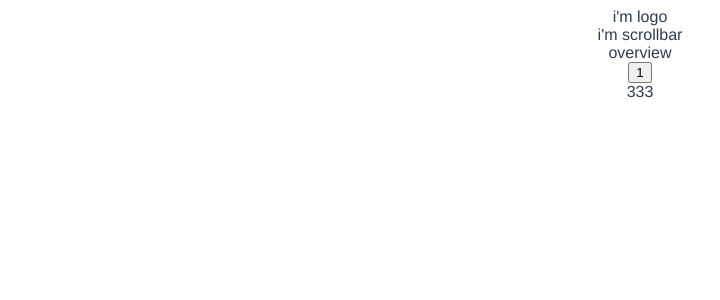
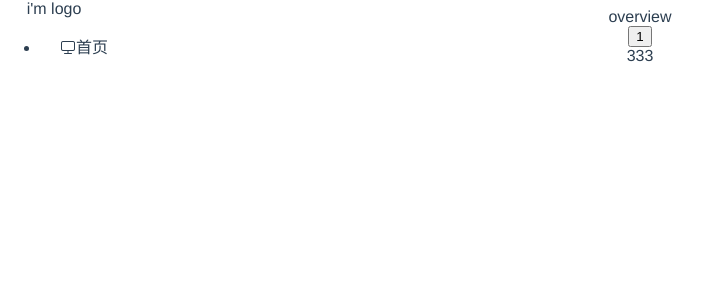
Before and after one commit to OoOo-Billy/vue-admin-by-vite, a Vue app: page /overview in a window 1280 px wide. Shown: the top 300 px of the page, without its empty margins (0-720 px from the left). Built offline with nearby package versions, Linux system fonts and the light colour scheme.

Commit message:
设置路由和导航菜单的关联逻辑

```diff
--- a/src/layout/components/SideBar.vue
+++ b/src/layout/components/SideBar.vue
@@ -1,10 +1,45 @@
 <template>
-  <div>
-    <div>i'm logo</div>
-    <el-scrollbar>i'm scrollbar</el-scrollbar>
+  <div class="side-bar-container">
+    <div class="tesx">i'm logo</div>
+    <el-scrollbar>
+      <el-menu>
+        <template v-for="item in STATIC_ROUTERS">
+          <el-submenu :index="item.name" v-if="item.children">
+            <template #title>
+              <i v-if="item.meta && item.meta.icon" :class="item.meta.icon"></i>
+              <span>{{ item.meta && item.meta.title }}</span>
+            </template>
+            <el-menu-item v-for="i in item.children" :index="i.name">
+              <i v-if="i.meta && i.meta.icon" :class="i.meta.icon"></i>
+              <template #title>
+                <span>{{ i.meta && i.meta.title }}</span>
+              </template>
+            </el-menu-item>
+          </el-submenu>
+          <el-menu-item :index="item.name" v-else>
+            <i v-if="item.meta && item.meta.icon" :class="item.meta.icon"></i>
+            <template #title>
+              <span>{{ item.meta && item.meta.title }}</span>
+            </template>
+          </el-menu-item>
+        </template>
+      </el-menu>
+    </el-scrollbar>
   </div>
 </template>
 
-<script setup lang="ts"></script>
+<script setup lang="ts">
+import { readonly } from 'vue';
+import { staticRoutes } from '@/router';
+const STATIC_ROUTERS = readonly(staticRoutes);
+</script>
 
-<style scoped></style>
+<style lang="scss" scoped>
+.side-bar-container {
+  position: fixed;
+  top: 0;
+  left: 0;
+  bottom: 0;
+  // width: 210px;
+}
+</style>
--- a/src/plugins/element-plus/index.ts
+++ b/src/plugins/element-plus/index.ts
@@ -4,10 +4,11 @@ import {
   ElButton,
   ElMenu,
   ElMenuItem,
-  ElMenuItemGroup,
   ElScrollbar,
   ElMessage,
+  ElSubmenu,
 } from 'element-plus';
+import 'element-plus/packages/theme-chalk/src/base.scss';
 
 type LazyComponent = SFCWithInstall<Component & { name: string }>;
 
@@ -16,7 +17,7 @@ const components: LazyComponent[] = [
   ElButton,
   ElMenu,
   ElMenuItem,
-  ElMenuItemGroup,
+  ElSubmenu,
   ElScrollbar,
 ];
 const plugins: LazyComponent[] = [ElMessage];
--- a/src/router/index.ts
+++ b/src/router/index.ts
@@ -1,7 +1,9 @@
-import { createRouter, createWebHistory } from 'vue-router'
-import routes from './router'
+import { createRouter, createWebHistory } from 'vue-router';
+import type { RouteRecordRaw } from 'vue-router';
+import routes from './router';
 const router = createRouter({
   history: createWebHistory(),
   routes,
-})
-export default router
+});
+export default router;
+export const staticRoutes: RouteRecordRaw[] = routes[0].children;
--- a/src/router/router.ts
+++ b/src/router/router.ts
@@ -1,3 +1,10 @@
+/**
+ * @meta {
+ *   icon: '', // 导航菜单图标
+ *   title: '', // 导航菜单、面包屑标题
+ *   hidden: false, // 是否在导航菜单隐藏
+ * }
+ */
 export default [
   {
     path: '/',
@@ -10,7 +17,10 @@ export default [
         path: '/overview',
         name: 'overview',
         component: () => import('@/views/overview.vue'),
-        meta: {},
+        meta: {
+          icon: 'el-icon-monitor',
+          title: '首页',
+        },
       },
     ],
   },
```
